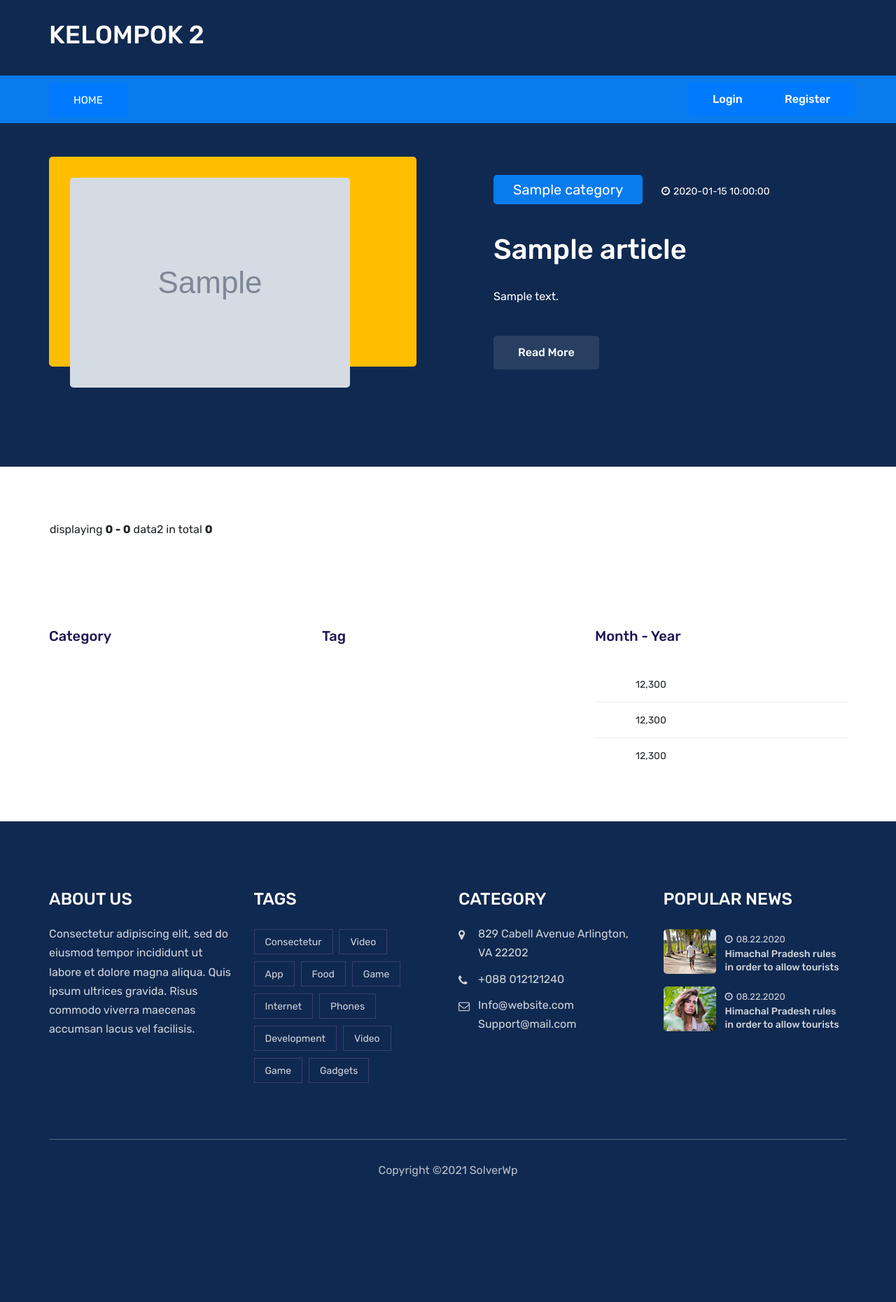
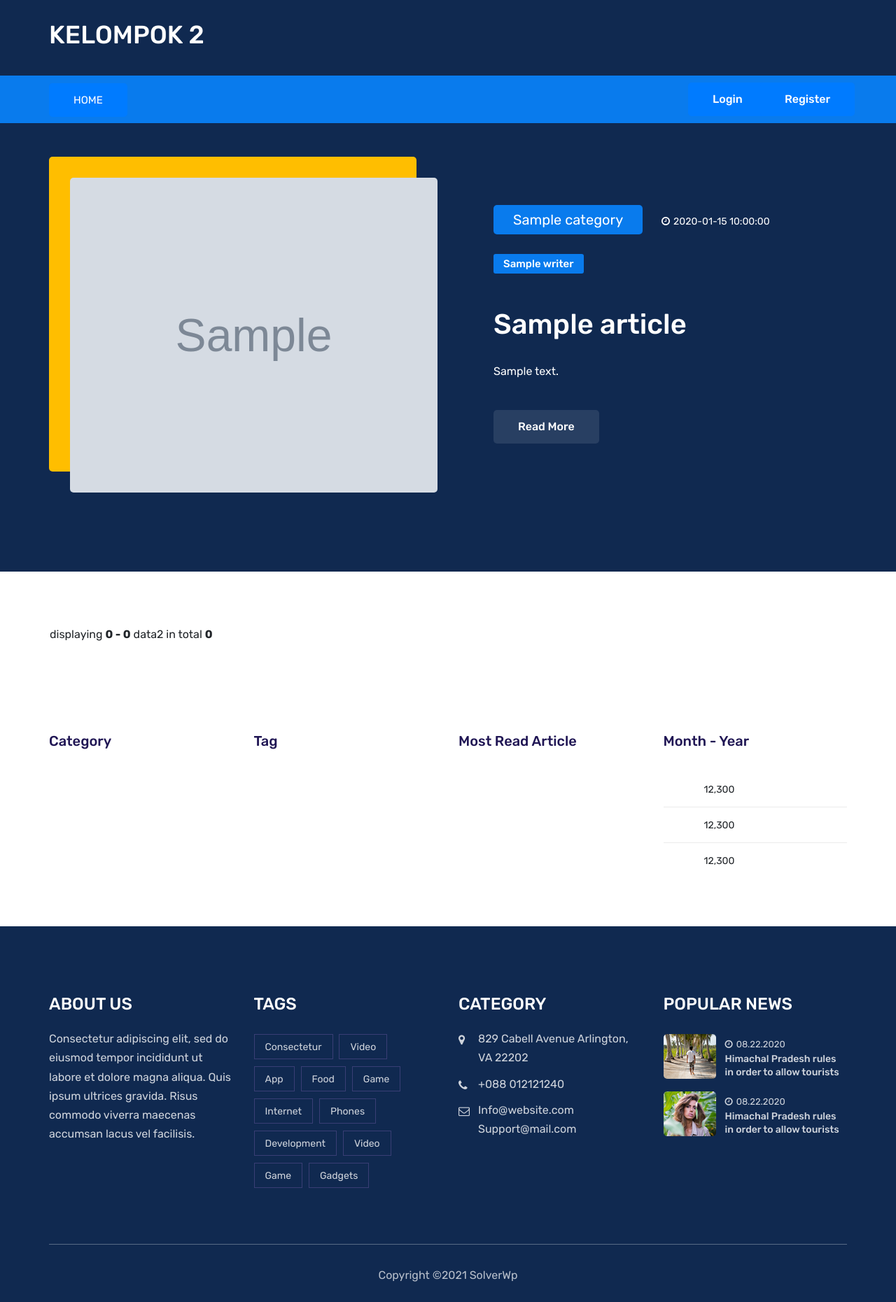
Before and after one commit to umars28/k2-blog, a Flask app: page / in a window 1280 px wide. Shown: the whole page at 70% size. Before the commit the page ends 1682 px from the top, so only its background shows below. Run offline with Flask 2, Linux system fonts and the light colour scheme; grey boxes marked "Sample" are stand-in pictures; a database or web service that is not in the repository returns one stand-in record (values such as "Sample title"); data that the repository does not hold is empty; some libraries are stand-ins or nearby versions.

Commit message:
fix bug list article by type and add feature 10 most read article

```diff
--- a/app.py
+++ b/app.py
@@ -65,6 +65,7 @@ class Articles(db.Document):
     writer = db.StringField()
     published_date = db.StringField()
     status = db.StringField()
+    read_count = db.StringField()
 
 ArticleForm = model_form(Articles)
 
@@ -160,15 +161,30 @@ def homepage():
     { "$limit": 10 }
     ])
 
-    #categories = dbs.articles.find({"status": "ACTIVE"}).distinct("category")
+    most_read_article = dbs.articles.aggregate([{"$sort":{"read_count":-1}}, {"$limit":5}])
 
 
-    return render_template('FE/index.html', form=data, datas=datas, categories=categories, tags=most_tag, pagination=pagination)
+    return render_template('FE/index.html',
+        form=data,
+        datas=datas,
+        categories=categories,
+        tags=most_tag,
+        pagination=pagination,
+        most_read=most_read_article
+        )
 
 @app.route('/detail/<title>')
 def detail(title):
     data = Articles.objects(title=title).first()
     form = ArticleForm(obj = data)
+
+
+    myquery = { "title": title }
+    addReadCount = { "$set": {
+                'read_count': form.read_count.data + 1
+            }
+        }
+    article_record.update_one(myquery, addReadCount)
 
     return render_template('FE/detail.html', form=form)
 
@@ -413,7 +429,8 @@ def adminArticleSave():
             'description': request.form.get('description'),
             'writer': session["username"],
             'published_date': request.form.get('published_date'),
-            'status': request.form.get('status')
+            'status': request.form.get('status'),
+            'read_count': 0
         }
     article_record.insert_one(article_input)
     if request.files['banner']:
--- a/templates/FE/detail.html
+++ b/templates/FE/detail.html
@@ -13,7 +13,7 @@
             <div class="container">
                 <div>
                     <div class="col-lg-12 mb-3">
-                        <img src="{{ url_for('static', filename='image_upload/'+form.banner.data) }}" alt="{{ form.banner.data }}" class="rounded mx-auto d-block">
+                        <img src="{{ url_for('static', filename='image_upload/'+form.banner.data) }}" alt="{{ form.banner.data }}" class="rounded mx-auto d-block" height="350">
                     </div>
                 </div>
                 <div class="row">
@@ -25,6 +25,7 @@
                                     <li class="date"><i class="fa fa-clock-o"></i>{{ form.published_date.data }}</li>
                                 </ul>
                             </div>
+                            <h4 class="tag-base tag-blue">{{ form.writer.data }}</h4>
                             <h2>{{ form.title.data }}</h2>
                             <p>{{ form.description.data }}</p>
 
--- a/templates/FE/index.html
+++ b/templates/FE/index.html
@@ -14,7 +14,7 @@
                 <div class="row">
                     <div class="col-lg-6">
                         <div class="thumb after-left-top">
-                            <img src="{{ url_for('static', filename='image_upload/'+form.banner) }}" alt="{{ form.banner }}">
+                            <img src="{{ url_for('static', filename='image_upload/'+form.banner) }}" alt="{{ form.banner }}" height=450">
                         </div>
                     </div>
                     <div class="col-lg-6 align-self-center">
@@ -24,6 +24,8 @@
                                     <li><a class="tag-base tag-blue" href="#">{{ form.category }}</a></li>
                                     <li class="date"><i class="fa fa-clock-o"></i>{{ form.published_date }}</li>
                                 </ul>
+                            </br>
+                                <h4 class="tag-base tag-blue">{{ form.writer }}</h4>
                             </div>
                             <h2>{{ form.title }}</h2>
                             <p>{{ form.description | truncate(40) }}</p>
@@ -52,6 +54,7 @@
                                 <div class="post-meta-single">
                                     <p><i class="fa fa-clock-o"></i>{{ dt.published_date }}</p>
                                 </div>
+                                <h6 class="title">{{ dt.writer }}</h6>
                                 <h6 class="title"><a href="{{ url_for('detail', title=dt.title) }}">{{ dt.title }}</a></h6>
                             </div>
                         </div>
@@ -74,7 +77,7 @@
     <div class="post-area pd-top-75 pd-bottom-50" id="trending">
         <div class="container">
             <div class="row">
-                <div class="col-lg-4 col-md-6">
+                <div class="col-lg-3 col-md-6">
                     <div class="section-title">
                         <h6 class="title">Category</h6>
                     </div>
@@ -86,19 +89,31 @@
                         </ul>
                     </div>
                 </div>
-                <div class="col-lg-4 col-md-6">
+                <div class="col-lg-3 col-md-6">
                     <div class="section-title">
                         <h6 class="title">Tag</h6>
                     </div>
                     <div class="social-area-list mb-4">
                         <ul>
                             {% for tag in tags %}
-                            <li><a href="{{ url_for('list', data=tag, type='tags') }}"><i class="fa fa-facebook social-icon"></i><span>{{ tag._id }}</span></a></li>
+                            <li><a href="{{ url_for('list', data=tag._id, type='tags') }}"><i class="fa fa-facebook social-icon"></i><span>{{ tag._id }}</span></a></li>
                             {% endfor %}
                         </ul>
                     </div>
                 </div>
-                <div class="col-lg-4 col-md-6">
+                <div class="col-lg-3 col-md-6">
+                    <div class="section-title">
+                        <h6 class="title">Most Read Article</h6>
+                    </div>
+                    <div class="social-area-list mb-4">
+                        <ul>
+                            {% for most_article in most_read %}
+                            <li><a href="{{ url_for('detail', title=most_article.title) }}"><i class="fa fa-facebook social-icon"></i><span>{{ most_article.title }}</span></a></li>
+                            {% endfor %}
+                        </ul>
+                    </div>
+                </div>
+                <div class="col-lg-3 col-md-6">
                     <div class="section-title">
                         <h6 class="title">Month - Year</h6>
                     </div>
--- a/templates/FE/list.html
+++ b/templates/FE/list.html
@@ -20,6 +20,7 @@
                                 <div class="post-meta-single">
                                     <p><i class="fa fa-clock-o"></i>{{ article.published_date }}</p>
                                 </div>
+                                <h6 class="title">{{ article.writer }}</h6>
                                 <h6 class="title"><a href="{{ url_for('detail', title=article.title) }}">{{ article.title }}</a></h6>
                             </div>
                         </div>
```
